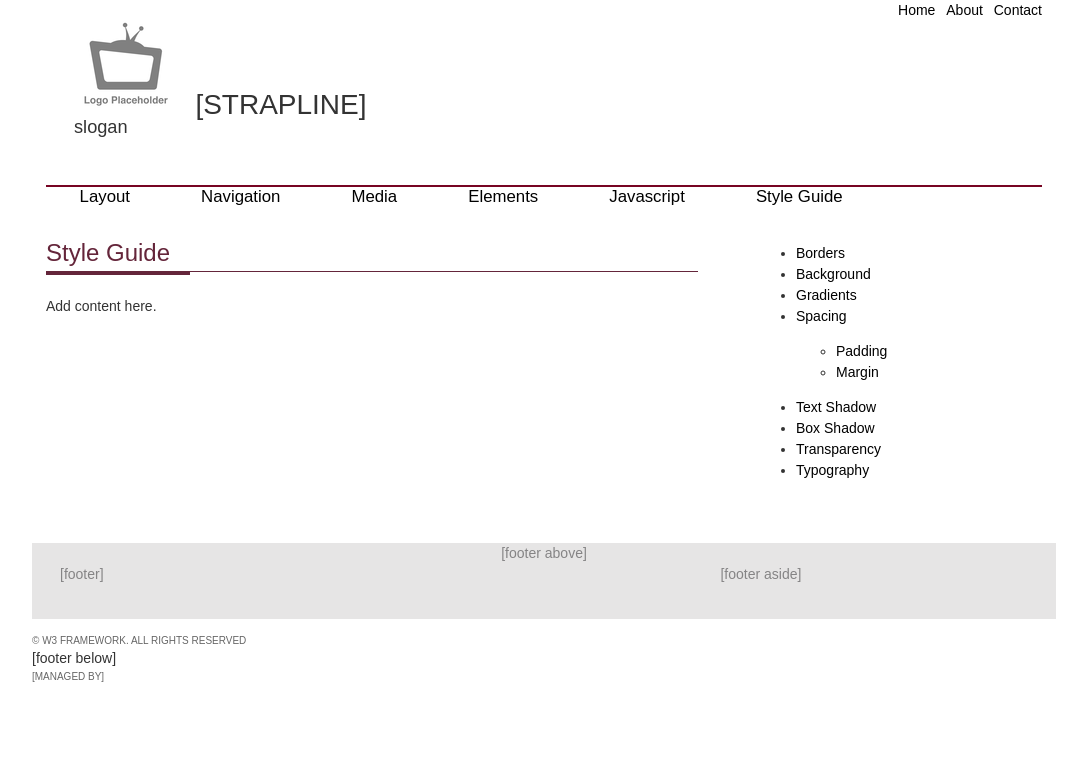
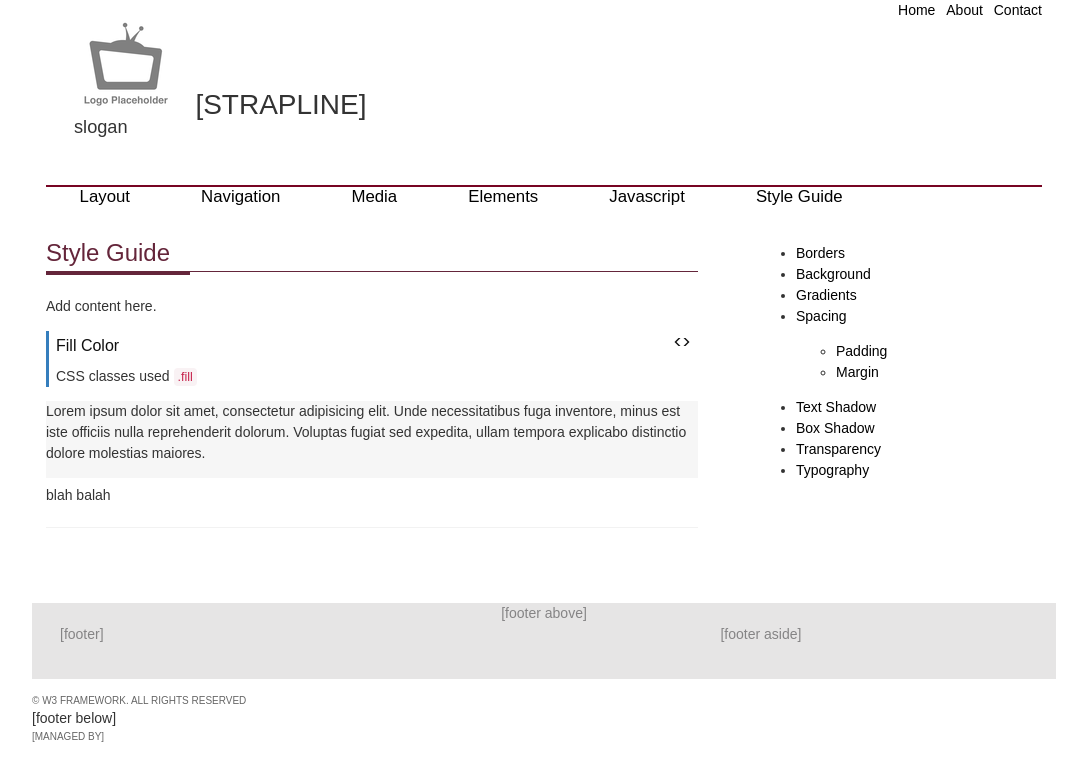
Before and after one commit to 2dpi/templates, a Jekyll site: the page built from www/elements/manual/style/background.html, in a window 1280 px wide. Shown: the top 781 px of the page, without its empty margins (96-1183 px from the left). Built offline with Jekyll 4.4.1, drawn with Linux system fonts in a browser that asks for light colours; some web fonts are replaced.

Commit message:
adding pages

```diff
--- a/www/elements/manual/style/background.html
+++ b/www/elements/manual/style/background.html
@@ -11,9 +11,19 @@ description: w3 framework - style guide
       <article>
         <h1 class="title">Style Guide</h1>
         <p>Add content here.</p>
-        <div class="pagination">
-
+        <div class="callout">
+          <h4>Fill Color<i class="icon-embed float_right toggle"></i></h4>
+          <p>CSS classes used <code>.fill</code></p>
         </div>
+        <div class="toggle_hide group columns_2 flush out_tight out_only_bottom">
+          <div class="fill"><p>Lorem ipsum dolor sit amet, consectetur adipisicing elit. Unde necessitatibus fuga inventore, minus est iste officiis nulla reprehenderit dolorum. Voluptas fugiat sed expedita, ullam tempora explicabo distinctio dolore molestias maiores.</p></div>
+        </div>
+        <div class="toggle_show container_panel out_tight out_only_bottom in_tight fill">
+{% highlight html %}{% raw %}<!-- html code here -->
+<div class="fill"><p>Lorem ipsum dolor sit amet, consectetur adipisicing elit. Unde necessitatibus fuga inventore, minus est iste officiis nulla reprehenderit dolorum. Voluptas fugiat sed expedita, ullam tempora explicabo distinctio dolore molestias maiores.</p></div>
+{% endraw %}{% endhighlight %}
+        </div> blah balah
+        <hr>
       </article>
     </div>
     <aside class="container_aside">
```
